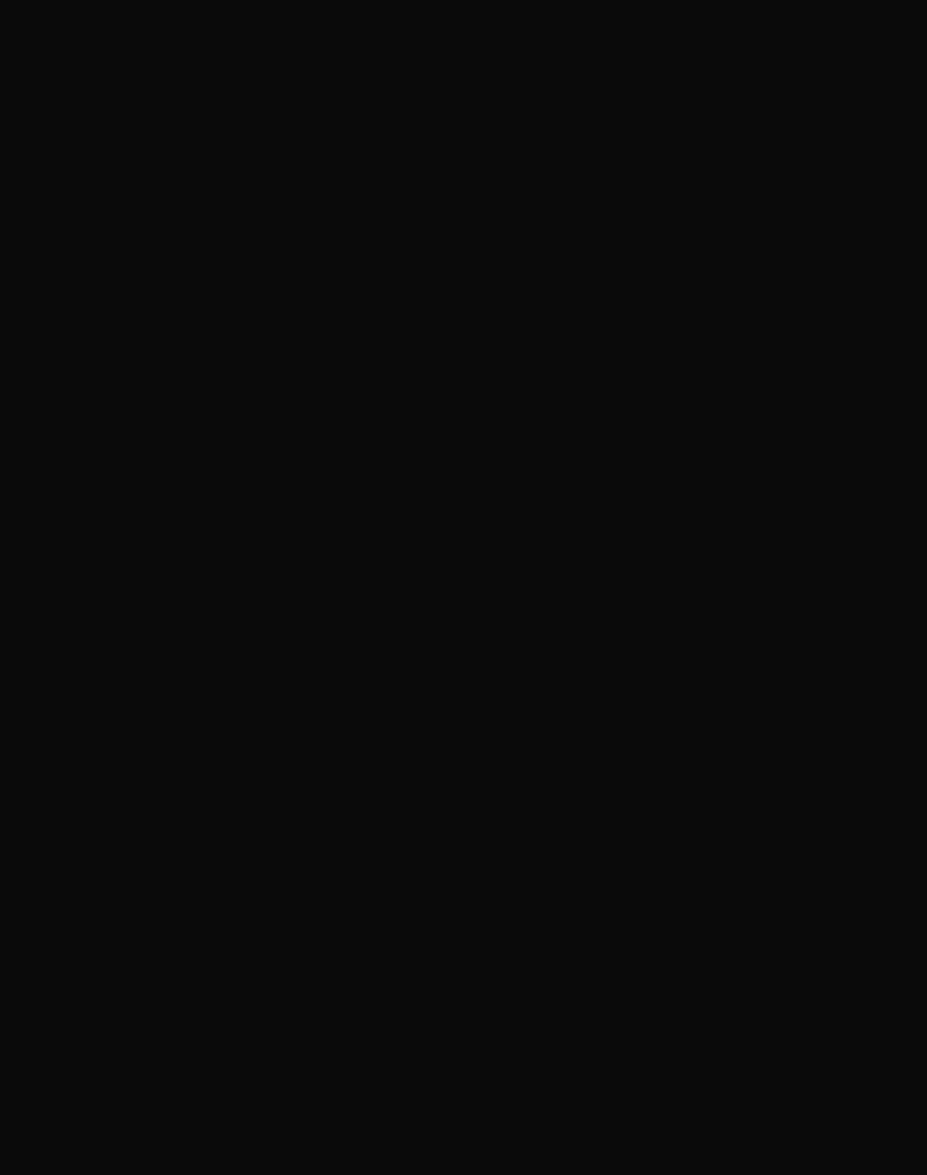
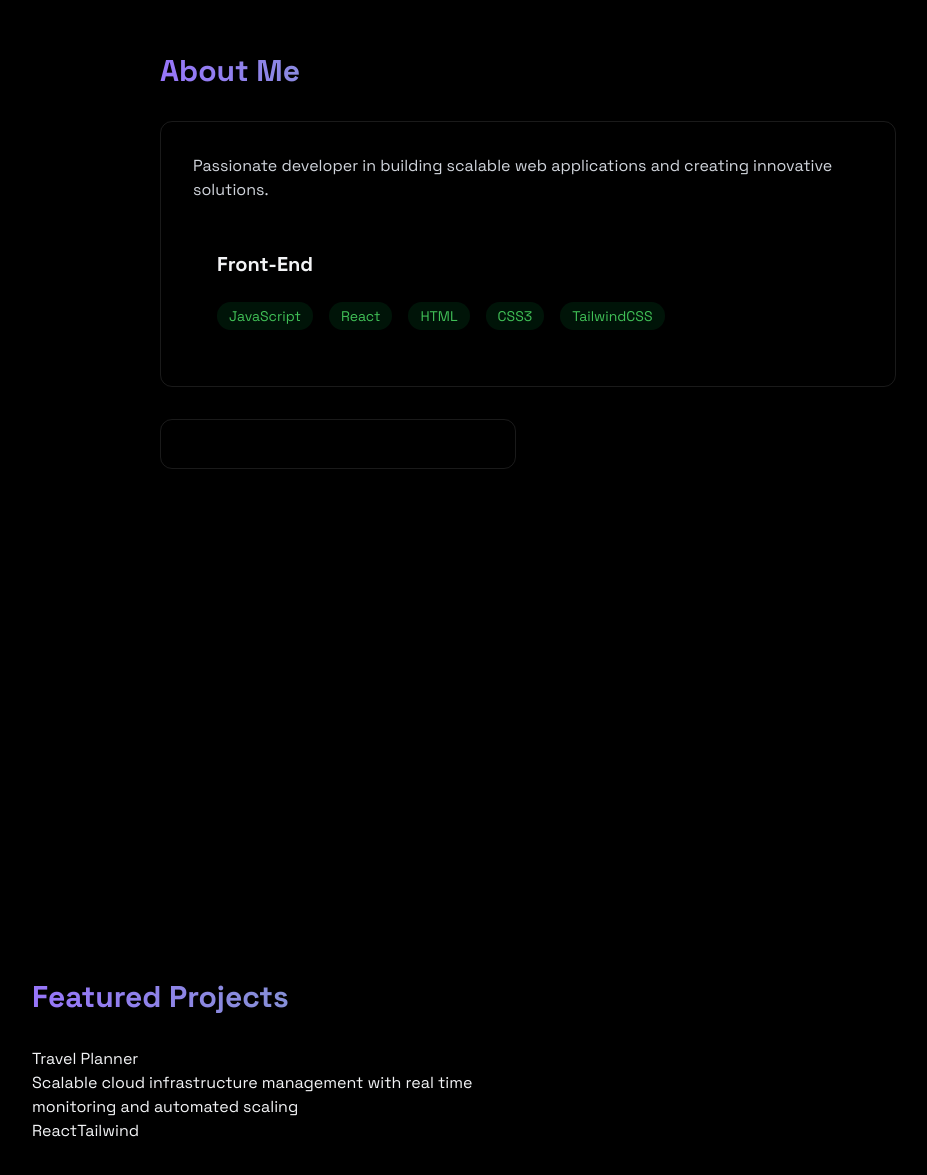
Before and after one commit to Joshuakibwage/official-portfolio, a React (Vite) app: page / in a window 1280 px wide. Shown: the part 939-2114 px from the top of the page, without its empty margins (112-1039 px from the left). Before the commit the page ends 800 px from the top, so only its background shows below. Built offline with nearby package versions, Linux system fonts and the light colour scheme.

Commit message:
Add readme file

```diff
--- a/src/App.jsx
+++ b/src/App.jsx
@@ -3,7 +3,9 @@
 import Navbar from "./components/Navbar";
 import "./index.css";
 import { useState } from "react";
-import Home from "./components/sections/Home"
+import Home from "./components/sections/Home";
+import About from "./components/sections/About";
+import Projects from "./components/sections/Projects";
 
 
 
@@ -24,6 +26,8 @@
           <Navbar nav={nav} setNav={setNav} />
           <MobileMenu nav={nav} setNav={setNav}/>
           <Home />
+          <About />
+          <Projects />
         </div>
      </>
    )
--- a/src/components/sections/About.jsx
+++ b/src/components/sections/About.jsx
@@ -0,0 +1,59 @@
+
+
+const About = () => {
+
+    const frontendSkills = [
+        {name: "JavaScript"},
+        {name: "React"},
+        {name: "HTML"},
+        {name: "CSS3"},
+       { name: "TailwindCSS"}
+    ];
+
+
+    return (
+        <section id="about" className="min-h-screen flex items-center justify-center py-20">
+
+            <div className="max-w-3xl mx-auto px-4">
+                <h2 className="text-3xl mb-8 font-bold bg-gradient-to-r from-[#9775fa] to-[#40c057]
+                bg-clip-text text-transparent"
+                >
+                    About Me
+                </h2>
+
+                <div className="rounded-xl glass p-8 border-white/10 border hover:translate-y-1 transition-all">
+                    <p className="text-gray-300 mb-6">
+                        Passionate developer in building scalable web applications and creating
+                         innovative solutions.
+                    </p>
+
+                    <div className="">
+
+                        <div className="rounded-xl p-6 hover:translate-y-1 transition-all">
+                            <h3 className="text-xl font-bold mb-6">Front-End</h3>
+                            <div className="flex flex-wrap gap-4">
+                                {frontendSkills.map((tech) => (
+                                    <span key={tech} className="bg-green-500/10 text-[#40c057] py-1
+                                    px-3 rounded-full text-sm hover:bg-green-500/20 hover:shadow-[0_0_15px_#40c057]
+                                    transition"
+                                    >
+                                        {tech.name}
+                                    </span>
+                                ))}
+                            </div>
+                        </div>
+                    </div>
+                </div>
+
+                <div className="grid grid-cols-1 md:grid-cols-2 gap-6 mt-8">
+
+                    <div className="p-6  rounded-xl border border-white/10 hover:translate-y-1 transition-all">
+
+                    </div>
+                </div>
+            </div>
+        </section>
+    );
+}
+
+export default About;
--- a/src/components/sections/Home.jsx
+++ b/src/components/sections/Home.jsx
@@ -20,12 +20,14 @@
 
             <div className="flex justify-center space-x-4">
                 <a href="#projects" className="bg-[#9775fa] text-white py-3 px-6 rounded font-medium
-                relative transition overflow-hidden hover:-translate-y-0.5 hover:shadow-[0_0_15px]_#40c057">
+                relative transition overflow-hidden hover:-translate-y-0.5 hover:shadow-[0_0_15px_#9775fa]">
                     View Projects
                 </a>
 
-                <a href="#projects" className="border border-[#9775fa] py-3 px-6 rounded font-medium
-                text-[#9775fa] transition-all duration-300 hover:-translate-y-0.5 hover:bg-[#302c3b]">
+                <a href="#projects" className="border border-[#40c057] py-3 px-6 rounded font-medium
+                text-[#40c057] transition-all duration-300 hover:-translate-y-0.5 hover:bg-[#2b4730]
+                hover:shadow-[0_0_15px_#40c057]"
+                >
                     View Projects
                 </a>
             </div>
--- a/src/components/sections/Projects.jsx
+++ b/src/components/sections/Projects.jsx
@@ -0,0 +1,35 @@
+
+
+const Projects = () => {
+  return (
+    <section
+    id="projects"
+    className="min-h-screen flex items-center justify-center py-20 "
+    >
+        <div className="max-w-5xl mx-auto px-4">
+            <h2 className="text-3xl mb-8 font-bold bg-gradient-to-r from-[#9775fa] to-[#40c057]
+                bg-clip-text text-transparent"
+            >
+                Featured Projects
+            </h2>
+
+            <div className="grid grid-cols-1 md:grid-cols-2 gap-6">
+
+                <div className="">
+                    <h3>Travel Planner</h3>
+                    <p>
+                        Scalable cloud infrastructure management with real time monitoring and automated scaling
+                    </p>
+                    <div>
+                        {["React", "Tailwind", ]}
+                    </div>
+                </div>
+
+            </div>
+
+        </div>
+    </section>
+  )
+}
+
+export default Projects
```
Also changed, not shown: 1 other file (tests, documents, lock files or other folders).
